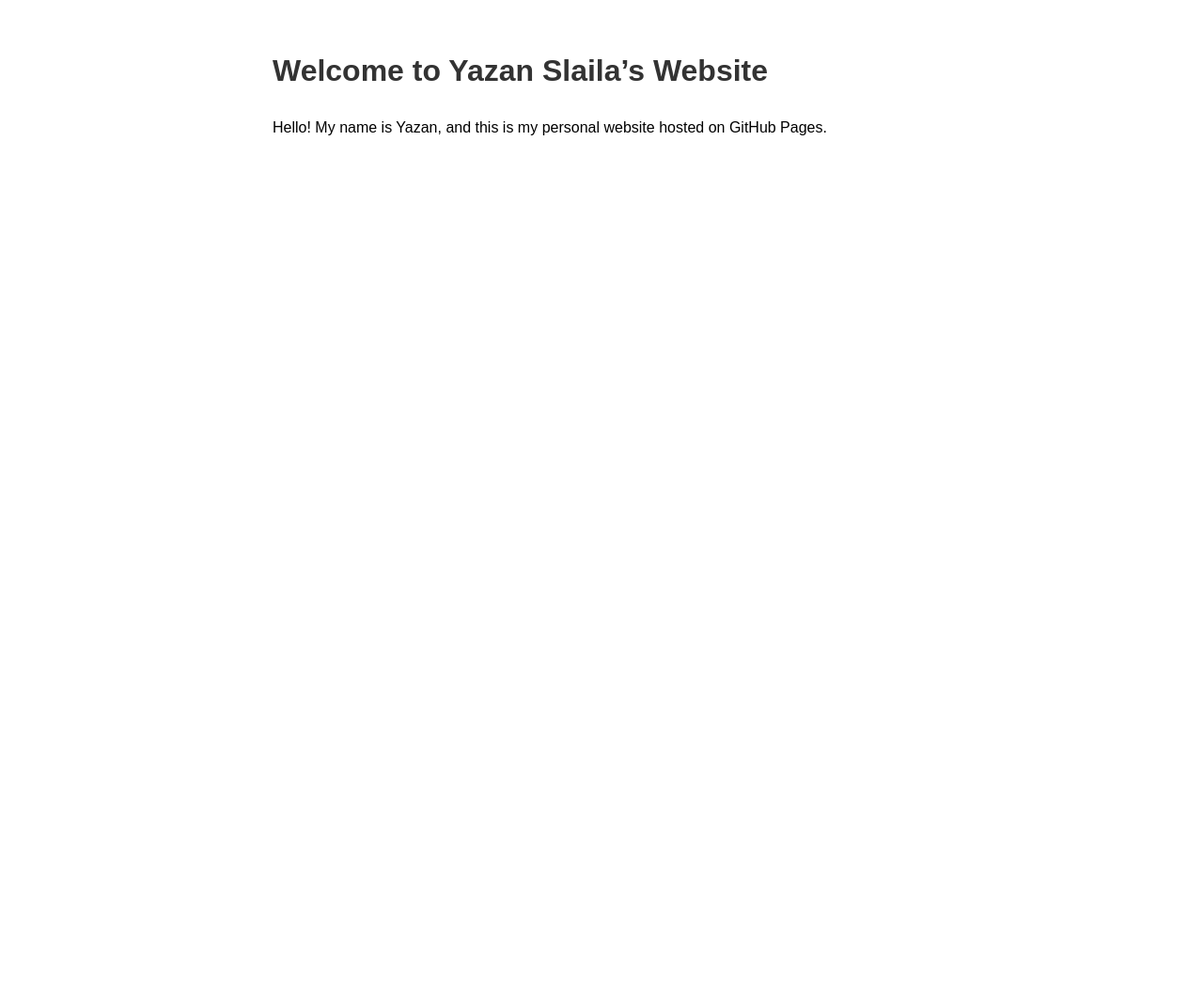
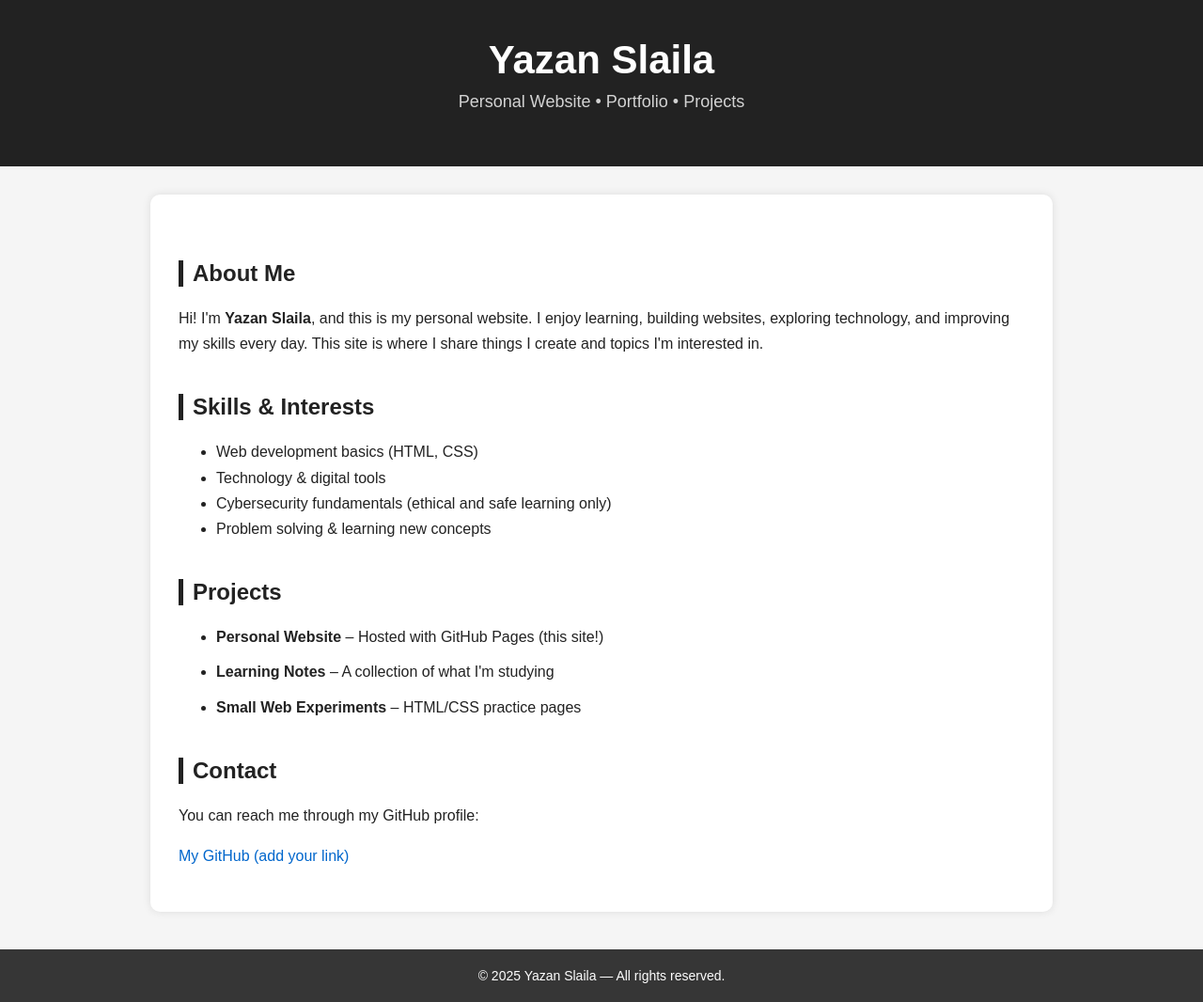
Before and after one commit to yazanslaila/yazanslaila.github.io, a plain HTML site: page index.html in a window 1280 px wide. Shown: the whole page at 94% size. Before the commit the page ends 800 px from the top, so only its background shows below. Drawn offline with Linux system fonts and the light colour scheme.

Commit message:
Update index.html

```diff
--- a/index.html
+++ b/index.html
@@ -1,20 +1,135 @@
 <!DOCTYPE html>
 <html lang="en">
 <head>
-  <meta charset="UTF-8">
+  <meta charset="UTF-8" />
+  <meta name="viewport" content="width=device-width, initial-scale=1.0" />
   <title>Yazan Slaila</title>
+
   <style>
     body {
-      font-family: Arial, sans-serif;
-      max-width: 700px;
-      margin: 50px auto;
-      line-height: 1.6;
+      margin: 0;
+      font-family: Arial, Helvetica, sans-serif;
+      background: #f5f5f5;
+      color: #222;
     }
-    h1 { color: #333; }
+
+    header {
+      background: #222;
+      color: white;
+      padding: 40px 20px;
+      text-align: center;
+    }
+
+    header h1 {
+      margin: 0;
+      font-size: 42px;
+    }
+
+    header p {
+      margin-top: 10px;
+      font-size: 18px;
+      opacity: 0.8;
+    }
+
+    .container {
+      max-width: 900px;
+      margin: 30px auto;
+      background: white;
+      padding: 30px;
+      border-radius: 10px;
+      box-shadow: 0 0 10px rgba(0,0,0,0.1);
+    }
+
+    h2 {
+      border-left: 5px solid #222;
+      padding-left: 10px;
+      margin-top: 40px;
+    }
+
+    .section {
+      margin-top: 20px;
+      line-height: 1.7;
+    }
+
+    .projects-list li {
+      margin-bottom: 10px;
+    }
+
+    footer {
+      text-align: center;
+      margin-top: 40px;
+      padding: 20px;
+      background: #222;
+      color: white;
+      font-size: 14px;
+      opacity: 0.9;
+    }
+
+    a {
+      color: #0066cc;
+      text-decoration: none;
+    }
+
+    a:hover {
+      text-decoration: underline;
+    }
   </style>
 </head>
+
 <body>
-  <h1>Welcome to Yazan Slaila’s Website</h1>
-  <p>Hello! My name is Yazan, and this is my personal website hosted on GitHub Pages.</p>
+
+  <header>
+    <h1>Yazan Slaila</h1>
+    <p>Personal Website • Portfolio • Projects</p>
+  </header>
+
+  <div class="container">
+
+    <!-- About Me -->
+    <h2>About Me</h2>
+    <div class="section">
+      <p>
+        Hi! I'm <strong>Yazan Slaila</strong>, and this is my personal website.
+        I enjoy learning, building websites, exploring technology, and improving my skills every day.
+        This site is where I share things I create and topics I'm interested in.
+      </p>
+    </div>
+
+    <!-- Skills -->
+    <h2>Skills & Interests</h2>
+    <div class="section">
+      <ul>
+        <li>Web development basics (HTML, CSS)</li>
+        <li>Technology & digital tools</li>
+        <li>Cybersecurity fundamentals (ethical and safe learning only)</li>
+        <li>Problem solving & learning new concepts</li>
+      </ul>
+    </div>
+
+    <!-- Projects -->
+    <h2>Projects</h2>
+    <div class="section">
+      <ul class="projects-list">
+        <li><strong>Personal Website</strong> – Hosted with GitHub Pages (this site!)</li>
+        <li><strong>Learning Notes</strong> – A collection of what I'm studying</li>
+        <li><strong>Small Web Experiments</strong> – HTML/CSS practice pages</li>
+      </ul>
+    </div>
+
+    <!-- Contact -->
+    <h2>Contact</h2>
+    <div class="section">
+      <p>You can reach me through my GitHub profile:</p>
+      <p>
+        <a href="https://github.com/" target="_blank">My GitHub (add your link)</a>
+      </p>
+    </div>
+
+  </div>
+
+  <footer>
+    © 2025 Yazan Slaila — All rights reserved.
+  </footer>
+
 </body>
 </html>
```
